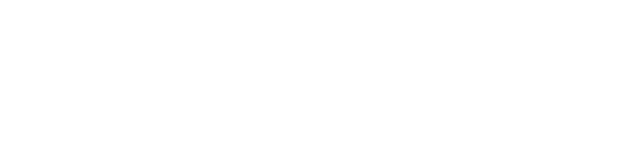
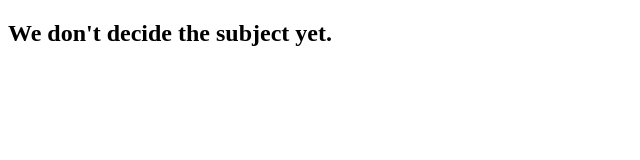
Before and after one commit to KyuriPark00/Pracetice-Midterm, a plain HTML site: page index.html in a window 1280 px wide. Shown: the whole page, without its empty margins (0-640 px from the left). Drawn offline with Linux system fonts and the light colour scheme.

Commit message:
Update index.html
Some got changed.

```diff
--- a/index.html
+++ b/index.html
@@ -5,6 +5,6 @@
         <title>Practice</title>
     </head>
     <body>
-
+        <h2>We don't decide the subject yet.</h2>
     </body>
 </html>
```
